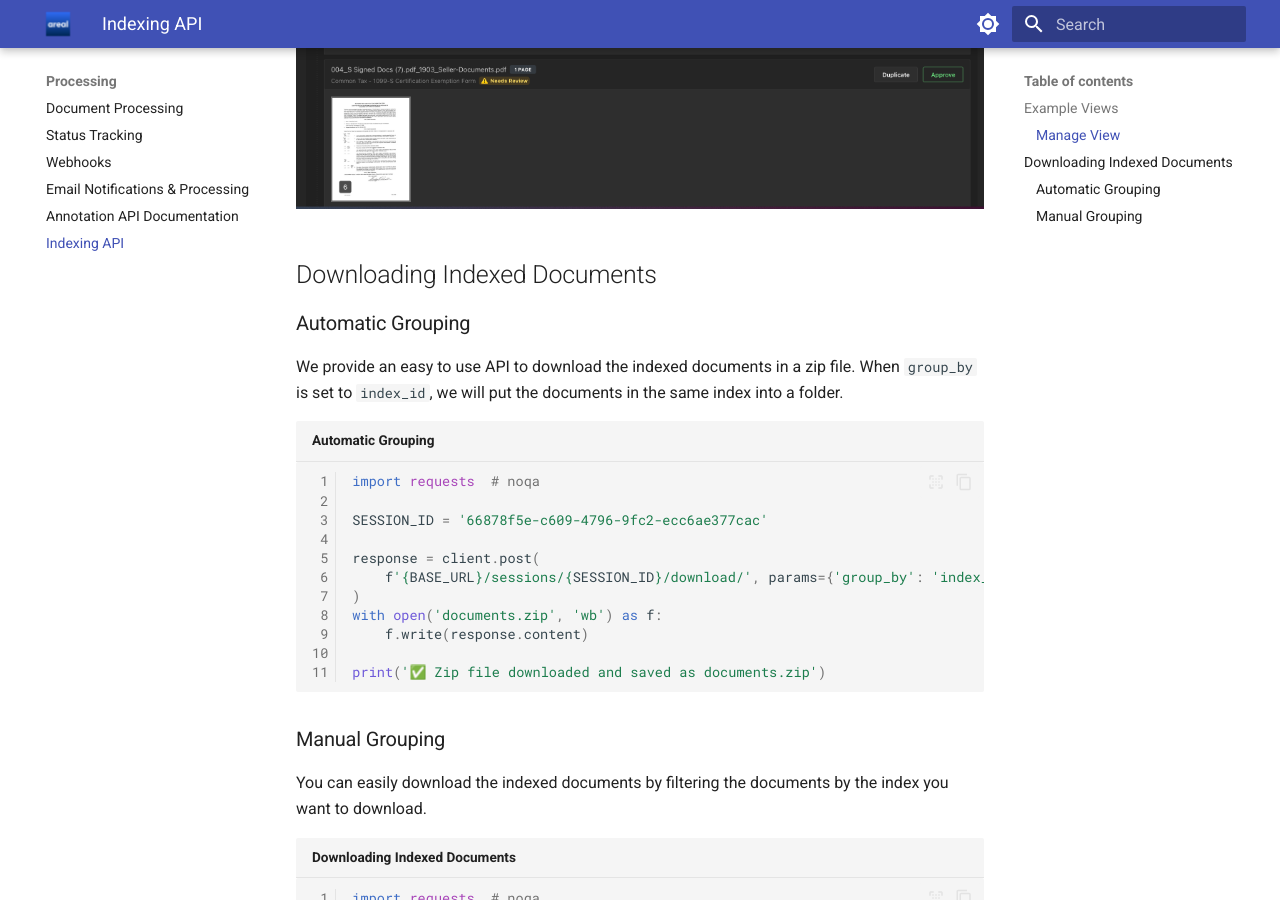
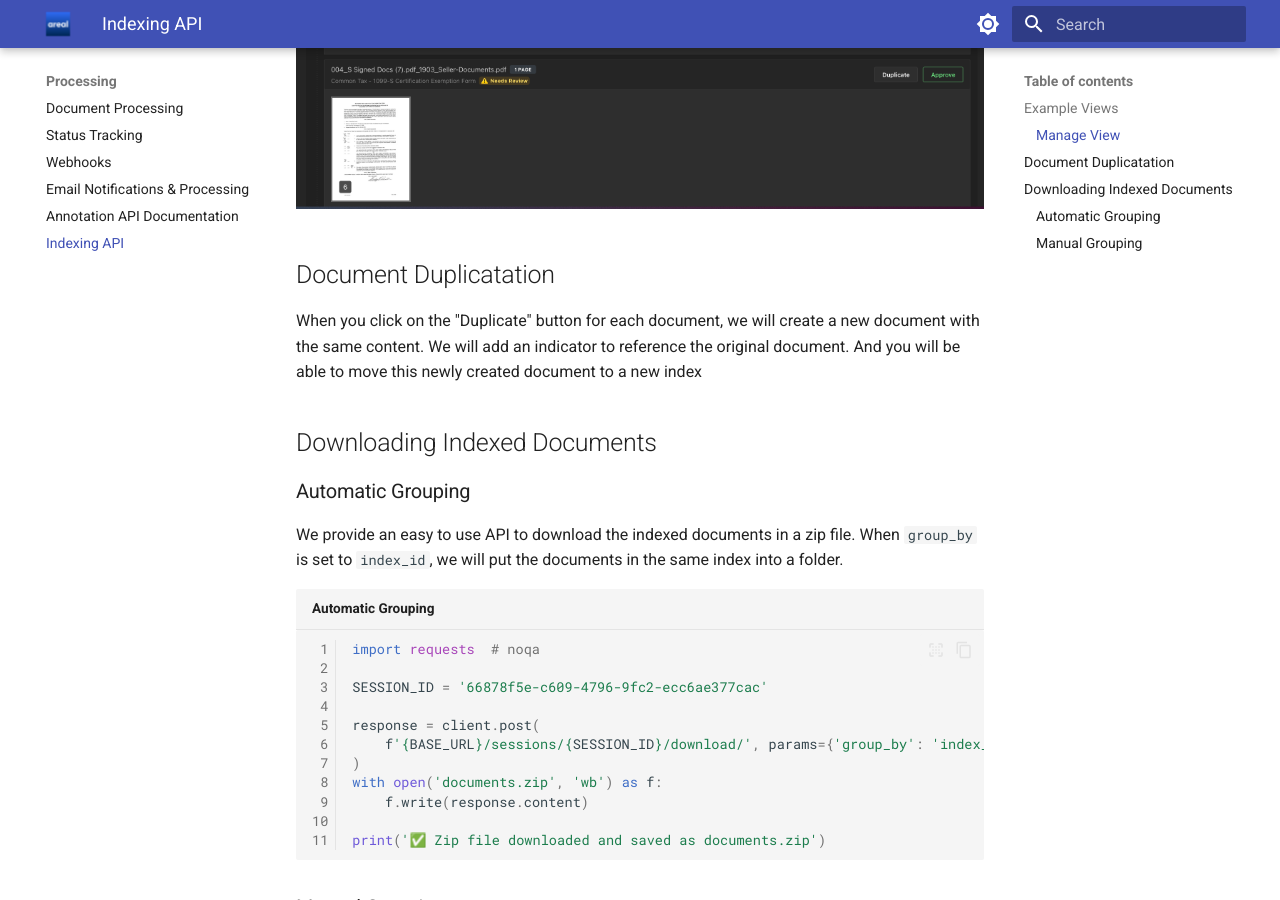
Before and after one commit to Arealai/areal-v2-docs, an MkDocs documentation site: the page built from docs/processing/indexing.md, in a window 1280 px wide and 900 px high, scrolled down 797 px. Built offline with MkDocs 1.6.1 and Material for MkDocs 9.7.7, drawn with Linux system fonts in a browser that asks for light colours.

Commit message:
impr: add more docs

```diff
--- a/docs/processing/indexing.md
+++ b/docs/processing/indexing.md
@@ -15,6 +15,11 @@ You can also duplicate the documents for easier organization.
 
 
 
+## Document Duplicatation
+
+When you click on the "Duplicate" button for each document, we will create a new document with the same content.
+We will add an indicator to reference the original document.
+And you will be able to move this newly created document to a new index
 
 ## Downloading Indexed Documents
 
```
